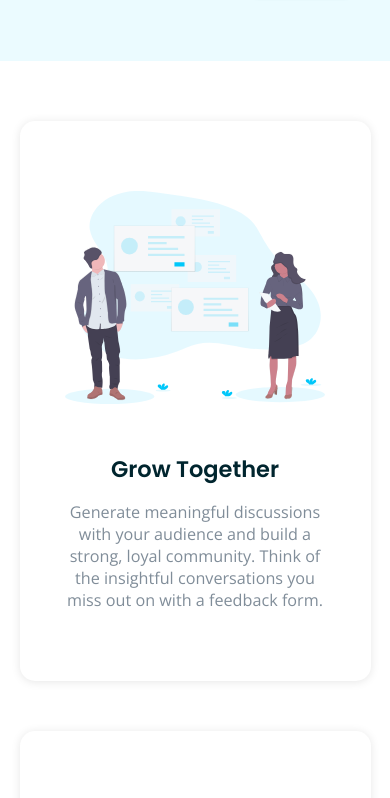
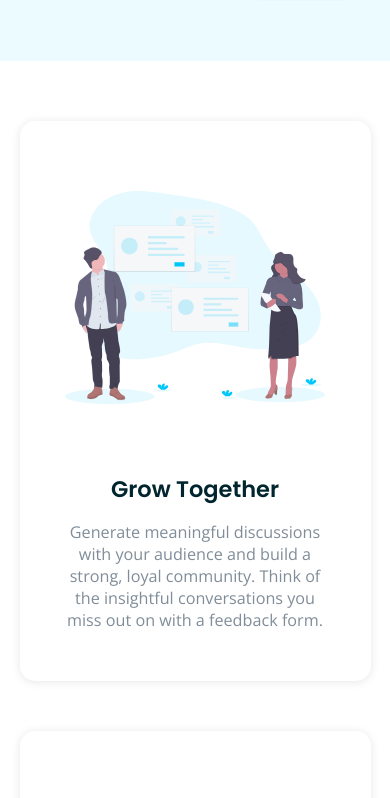
Before and after one commit to ayoelx/huddle-alt, a plain HTML site: page index.html in a window 390 px wide. Shown: the part 729-1527 px from the top of the page. Drawn offline with nearby package versions, Linux system fonts and the light colour scheme.

Commit message:
edit small and box UI

```diff
--- a/style.css
+++ b/style.css
@@ -201,6 +201,7 @@ ul.social-media a:hover {
 
 footer small {
     float: right;
+    font-size: .6em;
 }
 
 
@@ -266,7 +267,7 @@ footer small {
     }
 
     .box {
-        padding: 70px 22px;
+        padding: 70px 22px 50px;
         flex-direction: column-reverse;
         height: 560px;
         text-align: center;
```
